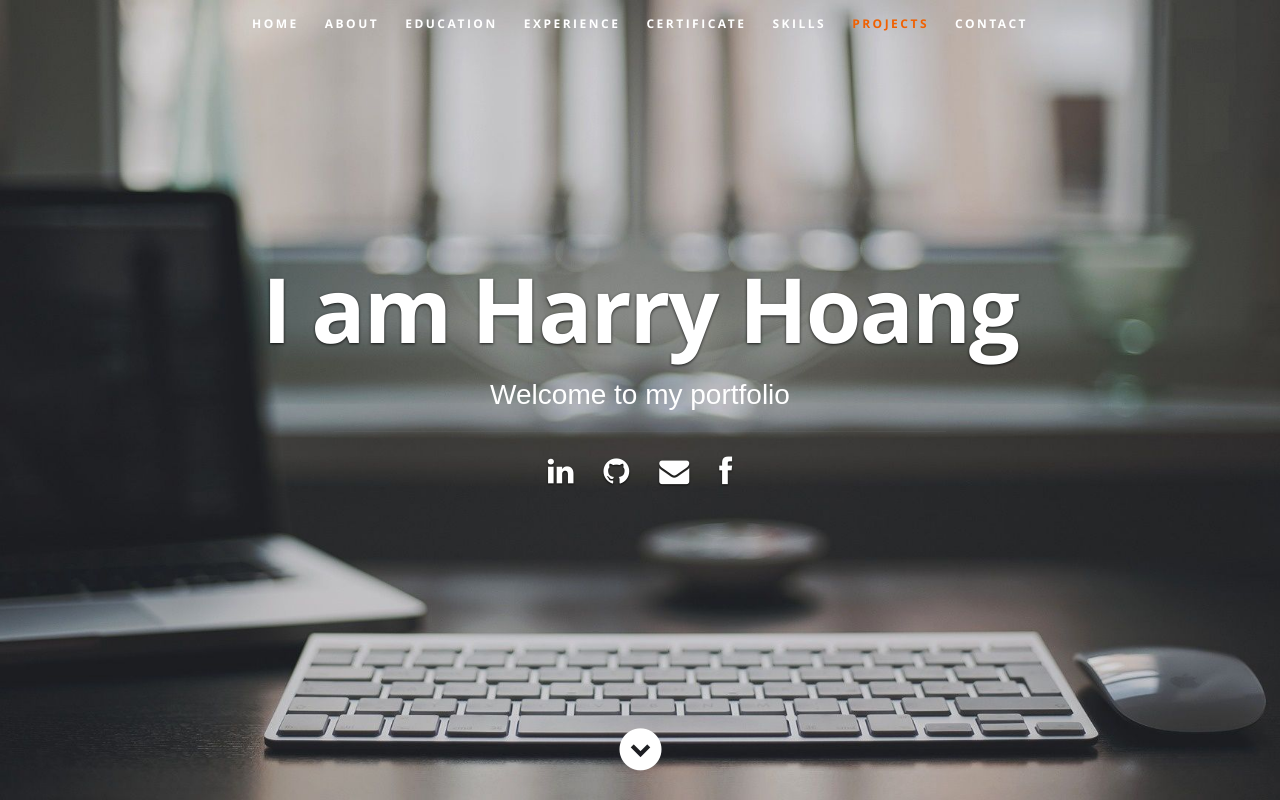
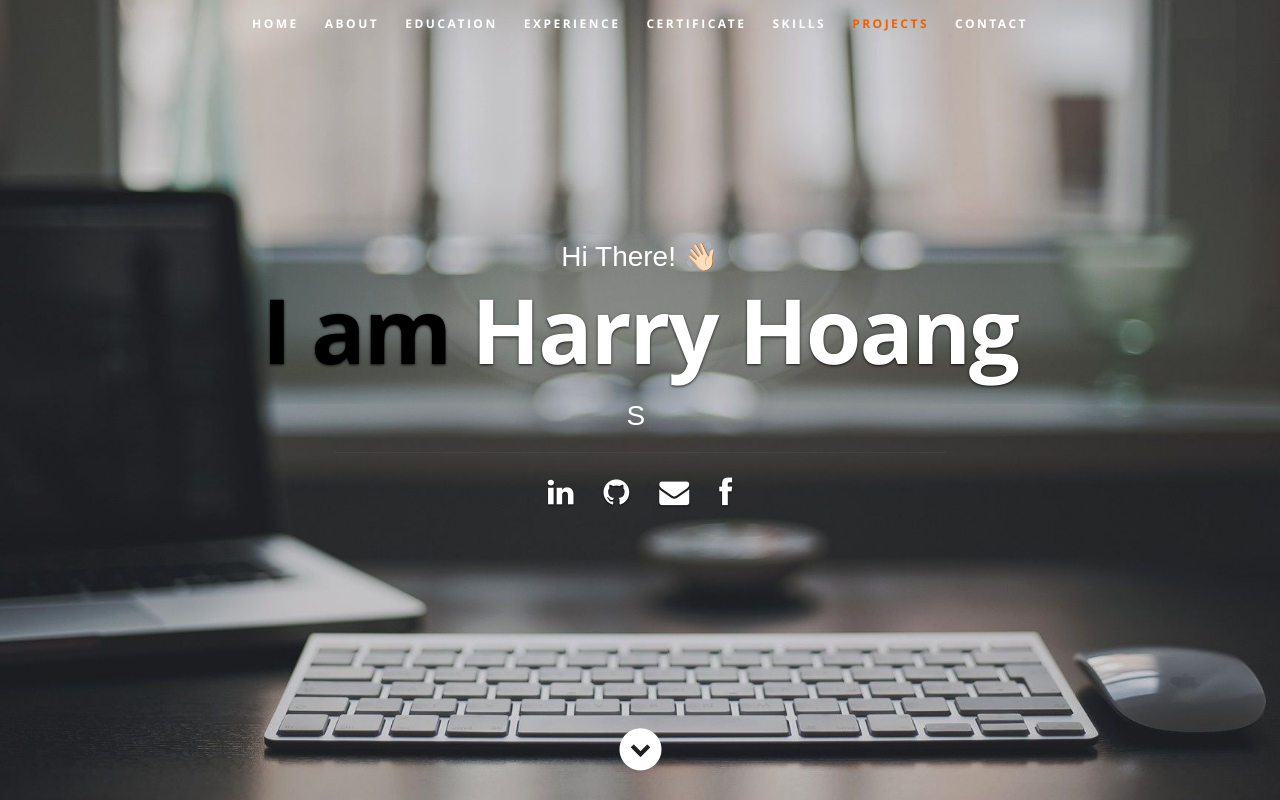
Before and after one commit to hkthiet2999/hkthiet-cv-online, a React (Create React App) app: page / in a window 1280 px wide. Shown: the top 800 px of the page. Built offline with nearby package versions, Linux system fonts and the light colour scheme; a web font is replaced by a local one.

Commit message:
feat: react typing

```diff
--- a/package.json
+++ b/package.json
@@ -11,7 +11,8 @@
     "react-modal": "^3.16.1",
     "react-responsive-modal": "^6.1.0",
     "react-scripts": "2.1.1",
-    "react-slideshow-image": "^4.3.0"
+    "react-slideshow-image": "^4.3.0",
+    "typewriter-effect": "^2.21.0"
   },
   "scripts": {
     "predeploy": "npm run build",
--- a/src/components/Header.js
+++ b/src/components/Header.js
@@ -1,4 +1,5 @@
 import React from 'react';
+import Typewriter from "typewriter-effect";
 export default class Header extends React.Component {
   render() {
     let resumeData = this.props.resumeData;
@@ -25,10 +26,27 @@ export default class Header extends React.Component {
 
           <div className="row banner">
             <div className="banner-text">
-              <h1 className="responsive-headline">I am {resumeData.name}</h1>
-              <h2 style={{ color: '#fff', fontFamily: 'sans-serif ' }}>{resumeData.roleDescription}
+              <h2 style={{color: '#fff', fontFamily: 'sans-serif '}}>
+                Hi There! 👋🏻
               </h2>
-              <hr />
+              <h1 className="responsive-headline"><span style={{color: '#000000'}}>I am</span> {resumeData.name}</h1>
+              <h2 style={{color: '#fff', fontFamily: 'sans-serif '}}>
+                <Typewriter
+                    options={{
+                      loop: true,
+                    }}
+                    onInit={(typewriter) => {
+                      typewriter.typeString('Software Developer')
+                          .pauseFor(2500)
+                          .deleteAll()
+                          .typeString('Welcome to my portfolio')
+                          .pauseFor(2500)
+                          .deleteAll()
+                          .start();
+                    }}
+                />
+              </h2>
+              <hr/>
               <ul className="social">
                 {
                     resumeData.socialLinks && resumeData.socialLinks.map(item => {
--- a/src/resumeData.js
+++ b/src/resumeData.js
@@ -4,7 +4,6 @@ let resumeData = {
   "role": "",
   "linkedinId": "https://www.linkedin.com/in/hkthiet99/",
   "skypeid": "live:.cid.1be26794659f7aa3",
-  "roleDescription": "Welcome to my portfolio",
   "socialLinks": [
     {
       "name": "linkedin",
```
Also changed, not shown: 1 other file (tests, documents, lock files or other folders). Lines whose indentation alone changed are shown as unchanged.
